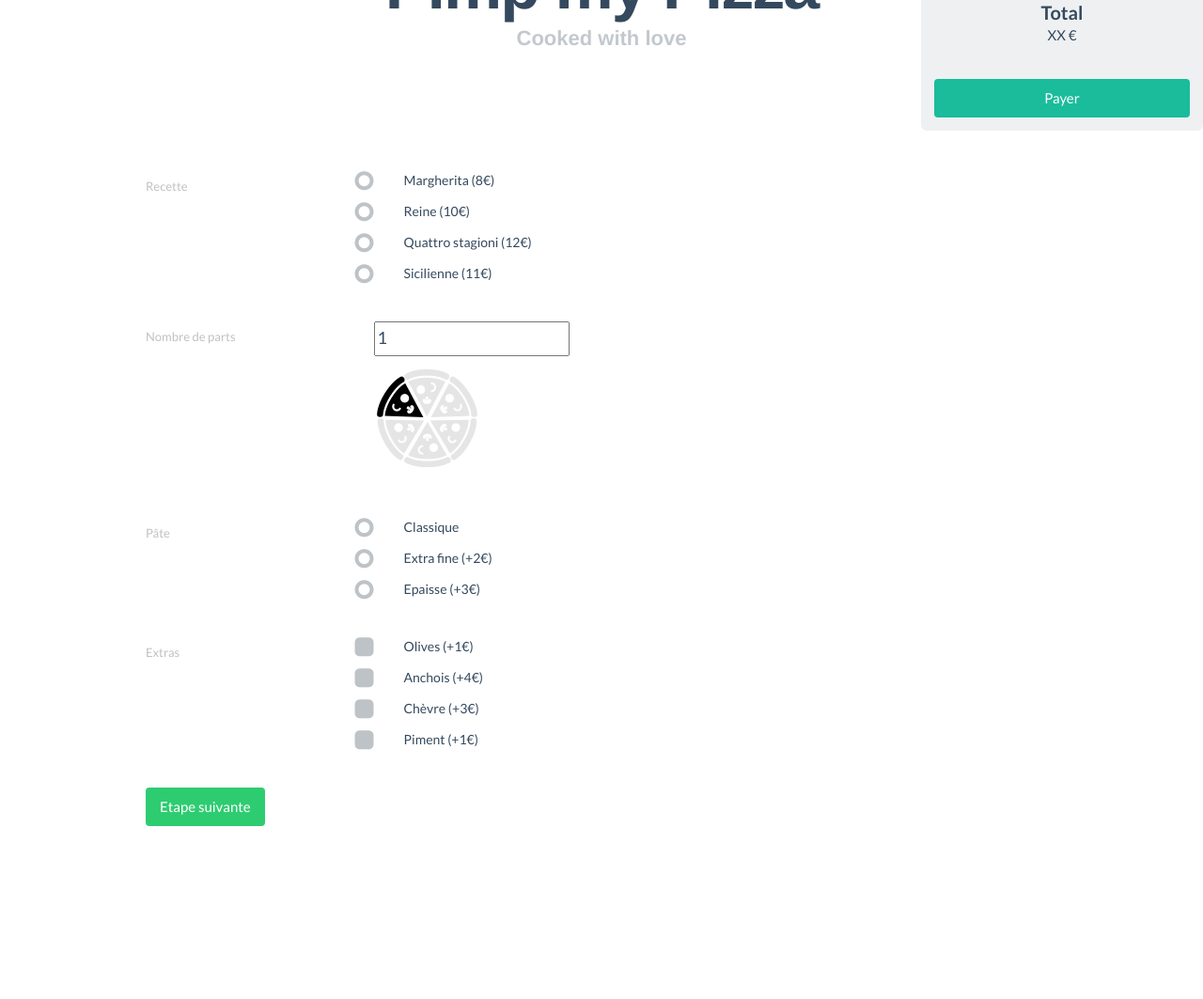
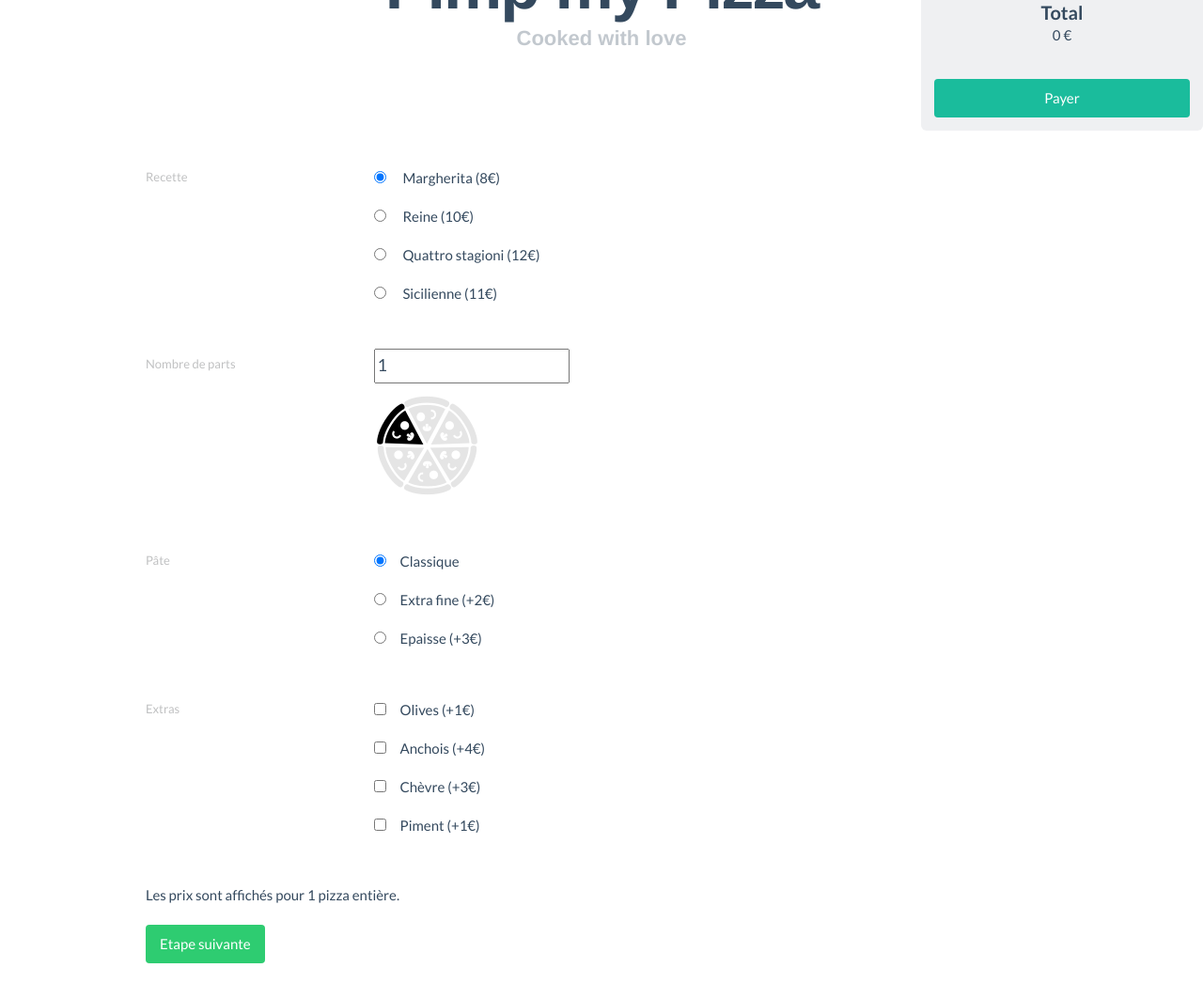
Before and after one commit to OursBrun/frontend, a plain HTML site: page jquery/index.html in a window 1280 px wide. Shown: the part 319-1382 px from the top of the page at 94% size. Before the commit the page ends 1318 px from the top, so only its background shows below. Drawn offline with Linux system fonts and the light colour scheme.

Commit message:
TP jQuery v3 - Simplification du HTML

```diff
--- a/jquery/css/styles.css
+++ b/jquery/css/styles.css
@@ -1,5 +1,6 @@
 .nb-parts input { display: block; }
 .pizza-type .description { font-size: 13px;  color: #B5B5B5; margin-left: 20px; }
+
 .pizza-pict { width: 112px; height: 112px; margin-top: 10px; margin-right:10px; display: inline-block; }
 .pizza-0 { background-image: url('../images/pizza-0.png'); }
 .pizza-1 { background-image: url('../images/pizza-1.png'); }
@@ -13,3 +14,6 @@ button.add { display: block; }
 .infos-client input { margin-bottom: 10px; }
 .stick-right { position: fixed; right: 0px; top: 150px; width: 300px;}
 .container { margin-bottom: 100px;}
+
+label { display: block; }
+label input[type='radio'], label input[type='checkbox'] { margin-right: 15px; }
--- a/jquery/css/theme.css
+++ b/jquery/css/theme.css
@@ -33,7 +33,7 @@
 .row .heading-note,
 .row .text-note {
   display: block;
-  width: 260px;
+  width: 140px;
   position: absolute;
   bottom: 10px;
   left: 0;
--- a/jquery/index.html
+++ b/jquery/index.html
@@ -12,6 +12,8 @@
     <link href="css/theme.css" rel="stylesheet">
     <link href="css/styles.css" rel="stylesheet">
 
+    <script src="js/jquery-2.1.1.min.js"></script>
+    <script src="js/app.js"></script>
   </head>
   <body>
     <div class="container">
@@ -23,53 +25,55 @@
             </h1>
         </div>
         <div class="row typography-row main">
+
             <div class="type pizza-type">
                 <span class="text-note">Recette</span>
-                <label class="radio">
-                  <input type="radio" name="type" value="margherita" data-toggle="radio" data-price="8">
-                    Margherita (8€)<span class="description no-display">Tomate, mozzarella, basilic, huile d'olive</span>
+                <label>
+                    <input type="radio" name="type" value="margherita" data-toggle="radio" data-price="8" checked>
+                    Margherita (8€)
+                    <span class="description no-display">Tomate, mozzarella, basilic, huile d'olive</span>
                 </label>
-                <label class="radio">
-                  <input type="radio" name="type" value="reine" data-toggle="radio" data-price="10">
-                    Reine (10€)<span class="description no-display ">Mozzarella, champignons, artichaut, jambon, olives, huile d'olive</span>
+
+                <label>
+                    <input type="radio" name="type" value="reine" data-toggle="radio" data-price="10">
+                    Reine (10€)
+                    <span class="description no-display ">Mozzarella, champignons, artichaut, jambon, olives, huile d'olive</span>
                 </label>
-                <label class="radio">
-                  <input type="radio" name="type" value="quattro stagioni" data-toggle="radio" data-price="12">
-                    Quattro stagioni (12€)<span class="description no-display ">Tomate, mozzarella, basilic, huile d'olive</span>
+
+                <label>
+                    <input type="radio" name="type" value="quattro stagioni" data-toggle="radio" data-price="12">
+                    Quattro stagioni (12€)
+                    <span class="description no-display ">Tomate, mozzarella, basilic, huile d'olive</span>
                 </label>
-                <label class="radio">
-                  <input type="radio" name="type" value="sicilienne" data-toggle="radio" data-price="11">
-                    Sicilienne (11€)<span class="description no-display ">Tomate, mozzarella, basilic, anchois, câpres,champignon</span>
+
+                <label>
+                    <input type="radio" name="type" value="sicilienne" data-toggle="radio" data-price="11">
+                    Sicilienne (11€)
+                    <span class="description no-display ">Tomate, mozzarella, basilic, anchois, câpres,champignon</span>
                 </label>
             </div>
+
             <div class="type nb-parts">
                 <span class="text-note">Nombre de parts</span>
-                <input type="text" value="1" data-price="5"/>
+                <input type="text" value="1"/>
                 <span class="pizza-1 pizza-pict"></span>
             </div>
 
             <div class="type">
                 <span class="text-note">Pâte</span>
-                <label class="radio">
-                  <input type="radio" name="pate" value="1" data-toggle="radio" data-price="0">
-                    Classique
-                </label>
-                <label class="radio">
-                  <input type="radio" name="pate" value="1" data-toggle="radio" data-price="2">
-                    Extra fine (+2€)
-                </label>
-                <label class="radio">
-                  <input type="radio" name="pate" value="1" data-toggle="radio" data-price="3">
-                    Epaisse (+3€)
-                </label>
+                <label><input type="radio" name="pate" value="1" data-toggle="radio" data-price="0" checked>Classique</label>
+                <label><input type="radio" name="pate" value="1" data-toggle="radio" data-price="2">Extra fine (+2€)</label>
+                <label><input type="radio" name="pate" value="1" data-toggle="radio" data-price="3">Epaisse (+3€)</label>
             </div>
+
             <div class="type">
                 <span class="text-note">Extras</span>
-                    <label class="checkbox" for="checkbox1"><input name="extra" type="checkbox" value="1" data-price="1" data-toggle="checkbox">Olives (+1€)</label>
-                    <label class="checkbox" for="checkbox1"><input name="extra" type="checkbox" value="2" data-price="4" data-toggle="checkbox">Anchois (+4€)</label>
-                    <label class="checkbox" for="checkbox1"><input name="extra" type="checkbox" value="3" data-price="3" data-toggle="checkbox">Chèvre (+3€)</label>
-                    <label class="checkbox" for="checkbox1"><input name="extra" type="checkbox" value="4" data-price="1" data-toggle="checkbox">Piment (+1€)</label>
+                    <label><input name="extra" type="checkbox" value="1" data-price="1" data-toggle="checkbox">Olives (+1€)</label>
+                    <label><input name="extra" type="checkbox" value="2" data-price="4" data-toggle="checkbox">Anchois (+4€)</label>
+                    <label><input name="extra" type="checkbox" value="3" data-price="3" data-toggle="checkbox">Chèvre (+3€)</label>
+                    <label><input name="extra" type="checkbox" value="4" data-price="1" data-toggle="checkbox">Piment (+1€)</label>
             </div>
+
             <div class="infos-client no-display ">
                 <div class="type">
                     <span class="text-note">Prénom</span>
@@ -87,27 +91,20 @@
                 <br />
                 <button class="btn btn-success done">Allez hop, j'ai très faim !</button>
             </div>
-
+            <p><small>Les prix sont affichés pour 1 pizza entière.</small></p>
             <button class="btn btn-success next-step">Etape suivante</button>
         </div>
     </div>
+    <!-- /.container -->
 
     <div class="stick-right">
       <div class="tile">
         <img src="images/icons/svg/paper-bag.svg" class="tile-image big-illustration">
         <h3 class="tile-title">Total</h3>
-        <p>XX €</p>
+        <p>0 €</p>
         <a class="btn btn-primary btn-large btn-block" href="#">Payer</a>
       </div>
     </div>
-    <!-- /.container -->
 
-
-    <!-- Load JS here for greater good =============================-->
-    <script src="js/jquery-2.1.1.min.js"></script>
-    <script src="js/jquery-ui-1.10.3.custom.min.js"></script>
-    <script src="js/flatui-checkbox.js"></script>
-    <script src="js/flatui-radio.js"></script>
-    <script src="js/app.js"></script>
   </body>
 </html>
```
Also changed, not shown: jquery/TP - Instructions.txt, 2 other files.
